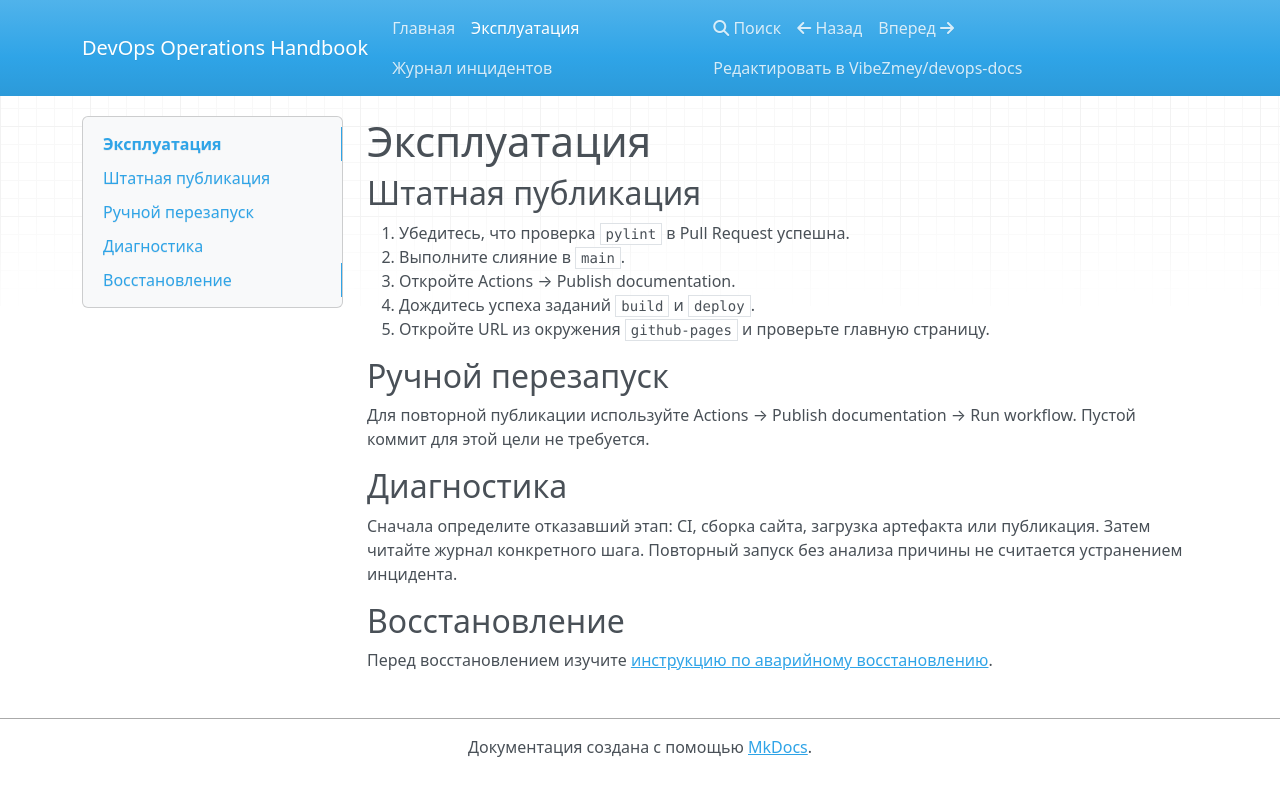
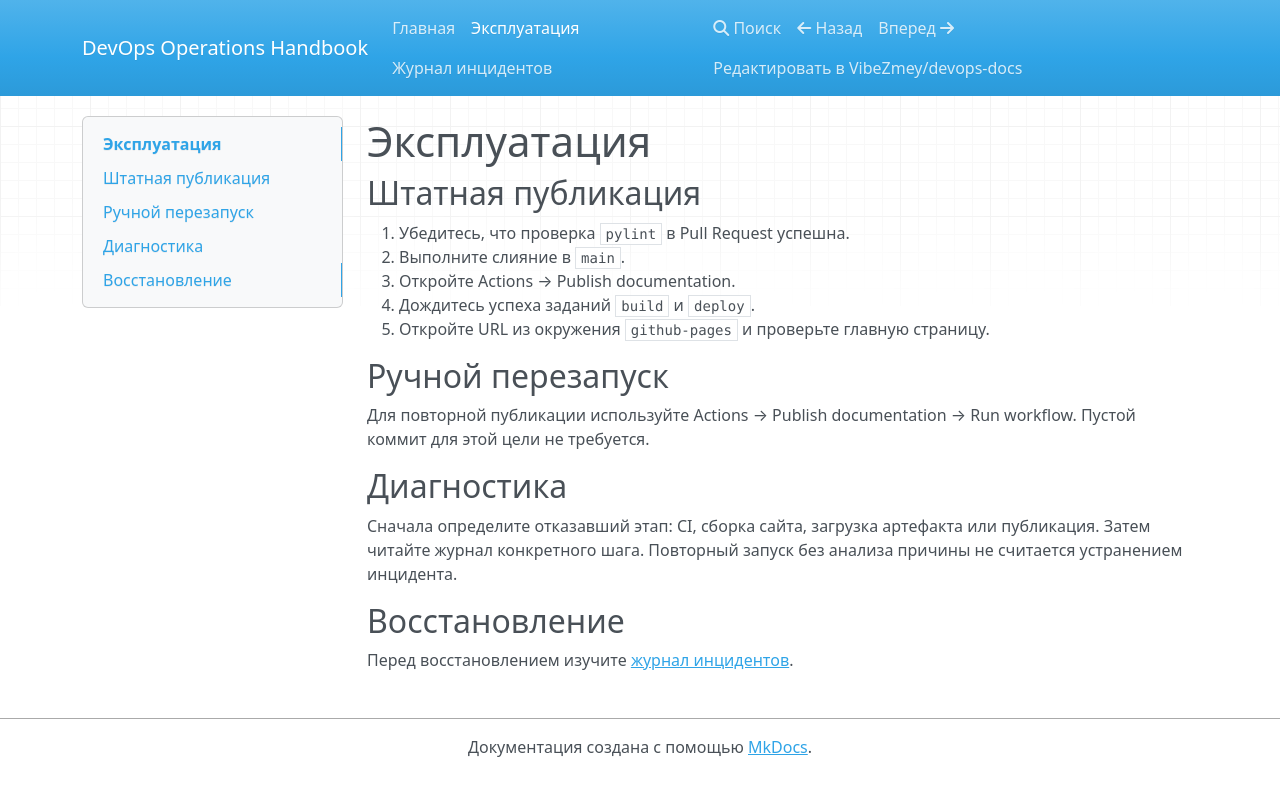
Before and after one commit to VibeZmey/devops-docs, an MkDocs documentation site: the page built from docs/runbook.md, in a window 1280 px wide. Shown: the top 796 px of the page. Built offline with MkDocs 1.6.1, drawn with Linux system fonts in a browser that asks for light colours; nearby versions of some CDN libraries.

Commit message:
docs: fix broken recovery link

```diff
--- a/docs/runbook.md
+++ b/docs/runbook.md
@@ -20,4 +20,4 @@
 
 ## Восстановление
 
-Перед восстановлением изучите [инструкцию по аварийному восстановлению](recovery.md).
+Перед восстановлением изучите [журнал инцидентов](incidents.md).
```
